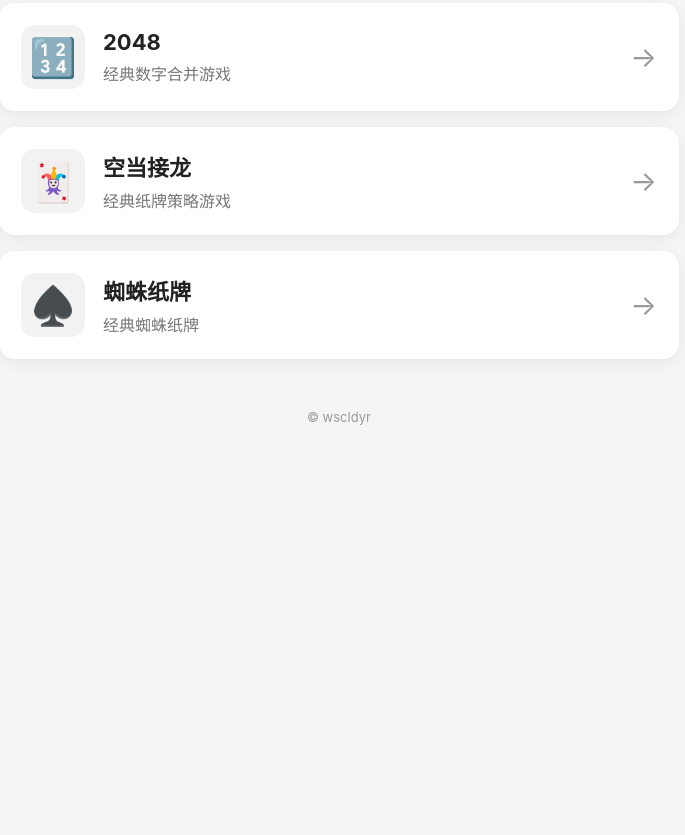
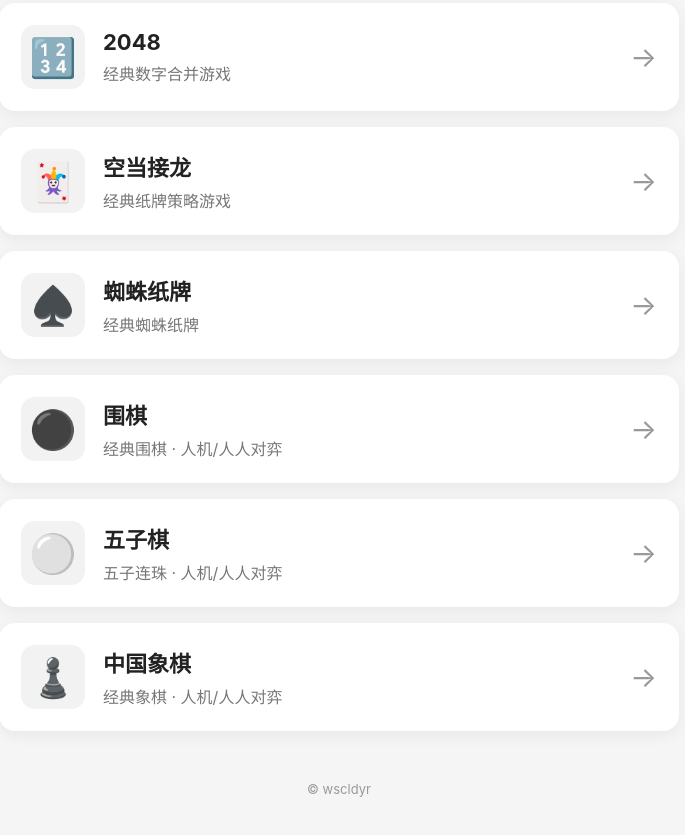
Before and after one commit to Nonsense-maker/game, a plain HTML site: page index.html in a window 1280 px wide. Shown: the part 423-1258 px from the top of the page, without its empty margins (301-986 px from the left). Before the commit the page ends 891 px from the top, so only its background shows below. Drawn offline with Linux system fonts and the light colour scheme.

Commit message:
Add files via upload

```diff
--- a/index.html
+++ b/index.html
@@ -81,6 +81,43 @@
                 <div class="game-arrow">→</div>
             </a>
 
+
+            <!-- 围棋 -->
+            <a class="game-card" href="go/">
+                <div class="game-icon">⚫</div>
+
+                <div class="game-info">
+                    <h2>围棋</h2>
+                    <p>经典围棋 · 人机/人人对弈</p>
+                </div>
+
+                <div class="game-arrow">→</div>
+            </a>
+
+            <!-- 五子棋 -->
+            <a class="game-card" href="gomoku/">
+                <div class="game-icon">⚪</div>
+
+                <div class="game-info">
+                    <h2>五子棋</h2>
+                    <p>五子连珠 · 人机/人人对弈</p>
+                </div>
+
+                <div class="game-arrow">→</div>
+            </a>
+
+            <!-- 中国象棋 -->
+            <a class="game-card" href="chinese_chess/">
+                <div class="game-icon">♟️</div>
+
+                <div class="game-info">
+                    <h2>中国象棋</h2>
+                    <p>经典象棋 · 人机/人人对弈</p>
+                </div>
+
+                <div class="game-arrow">→</div>
+            </a>
+
         </section>
 
         <footer class="hall-footer">
```
